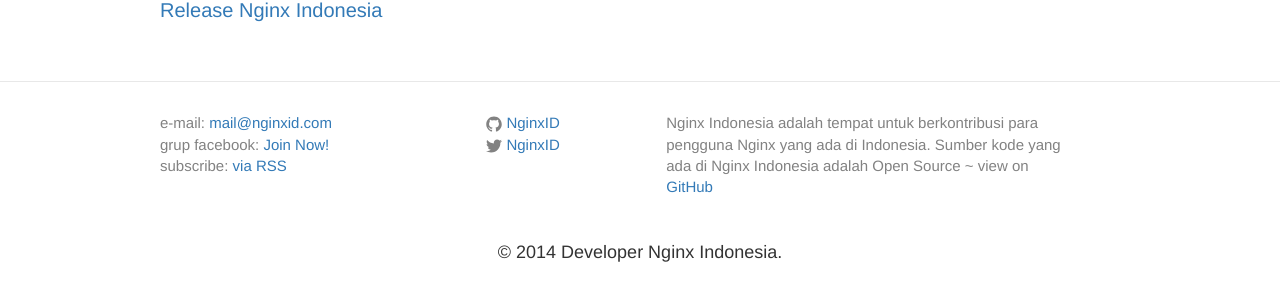
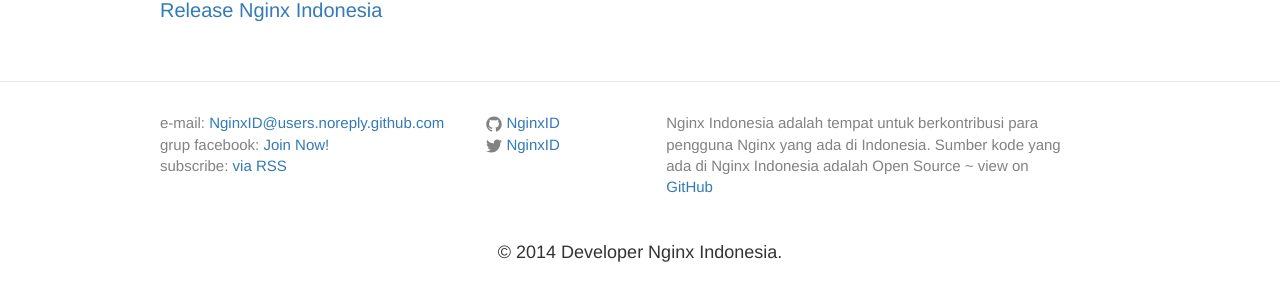
Before and after one commit to NginxID/NginxID.github.io, a Jekyll site: the page built from index.html, in a window 1280 px wide. Shown: the part 1345-1650 px from the top of the page. Built offline with Jekyll 4.4.1, drawn with Linux system fonts in a browser that asks for light colours; nearby versions of some CDN libraries.

Commit message:
remove domain

```diff
--- a/CNAME
+++ /dev/null
@@ -1 +0,0 @@
-nginxid.com
--- a/_config.yml
+++ b/_config.yml
@@ -1,12 +1,12 @@
 # Site settings
 title: Nginx Indonesia
-email: mail@nginxid.com
+email: NginxID@users.noreply.github.com
 description: > # this means to ignore newlines until "baseurl:"
   Nginx Indonesia adalah tempat untuk berkontribusi para pengguna Nginx yang ada di Indonesia. Sumber kode yang ada di Nginx Indonesia adalah Open Source
 keywords: nginx, nginx id, nginx indonesia
 author: NginxID
 baseurl: ""
-url: "http://nginxid.com"
+url: "http://NginxID.github.io"
 twitter_username: NginxID
 github_username:  NginxID
 
```
